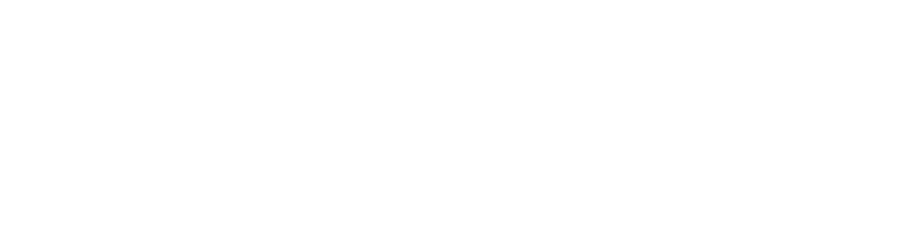
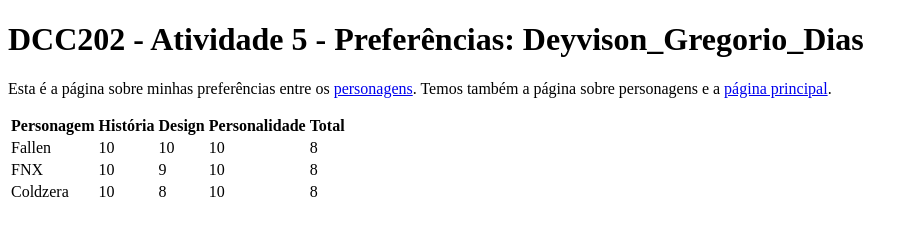
Before and after one commit to ufjf-dcc202/ufjf-dcc202-2023-3-b-atv5-deyvisongdias, a website: page preferencias.html in a window 1280 px wide. Shown: the whole page, without its empty margins (0-918 px from the left). Drawn offline with Linux system fonts and the light colour scheme.

Commit message:
arquivo preferencias.html finalizado

```diff
--- a/preferencias.html
+++ b/preferencias.html
@@ -1,11 +1,52 @@
 <!DOCTYPE html>
 <html lang="pt">
-<head>
-    <meta charset="UTF-8">
-    <meta name="viewport" content="width=device-width, initial-scale=1.0">
-    <title>Document</title>
-</head>
-<body>
-
-</body>
+  <head>
+    <meta charset="UTF-8" />
+    <meta name="viewport" content="width=device-width, initial-scale=1.0" />
+    <title>DCC202 - Atividade 5 - Preferências: Deyvison_Gregorio_Dias</title>
+  </head>
+  <body>
+    <main>
+      <h1>DCC202 - Atividade 5 - Preferências: Deyvison_Gregorio_Dias</h1>
+      <p>
+        Esta é a página sobre minhas preferências entre os
+        <a href="personagens.html">personagens</a>. Temos também a página sobre
+        personagens e a <a href="index.html">página principal</a>.
+      </p>
+      <table>
+        <thead>
+          <tr>
+            <th>Personagem</th>
+            <th>História</th>
+            <th>Design</th>
+            <th>Personalidade</th>
+            <th>Total</th>
+          </tr>
+        </thead>
+        <tbody>
+          <tr>
+            <td>Fallen</td>
+            <td>10</td>
+            <td>10</td>
+            <td>10</td>
+            <td>8</td>
+          </tr>
+          <tr>
+            <td>FNX</td>
+            <td>10</td>
+            <td>9</td>
+            <td>10</td>
+            <td>8</td>
+          </tr>
+          <tr>
+            <td>Coldzera</td>
+            <td>10</td>
+            <td>8</td>
+            <td>10</td>
+            <td>8</td>
+          </tr>
+        </tbody>
+      </table>
+    </main>
+  </body>
 </html>
```
Also changed, not shown: index.html (+8 -12 lines).
